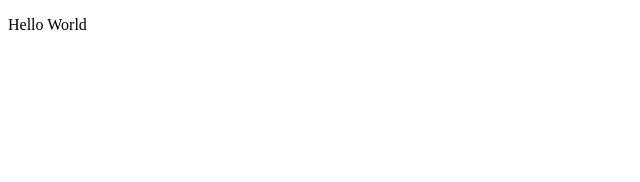
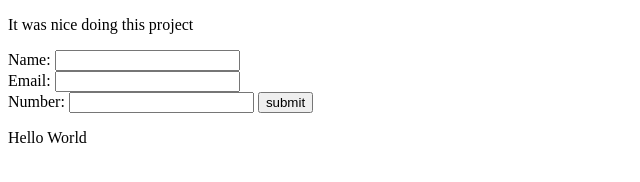
Before and after one commit to elisha2kyakpo1/Elisha_Pascal, a plain HTML site: page index.html in a window 1280 px wide. Shown: the whole page, without its empty margins (0-640 px from the left). Drawn offline with Linux system fonts and the light colour scheme.

Commit message:
survey-form

```diff
--- a/index.html
+++ b/index.html
@@ -4,9 +4,20 @@
     <meta charset="UTF-8">
     <title>Fork Me! FCC: Test Suite Template</title>
     <link rel="stylesheet" href="css/style.css">
+    <title id="title"><h1>Our Microverse Project</h1></title>
   </head>
 
   <body>
+    <p id="Description">It was nice doing this project</p>
+
+    <form id="survey-form">
+
+      Name: <input type="text" id="name"/><br/>
+      Email: <input type="email" id="email"/><br/>
+      Number: <input type="number" id="number"/>
+      <input type="submit" value="submit"/>
+    </form>
+
     <p>Hello World</p>
     <script src="https://cdn.freecodecamp.org/testable-projects-fcc/v1/bundle.js"></script>
 
```
